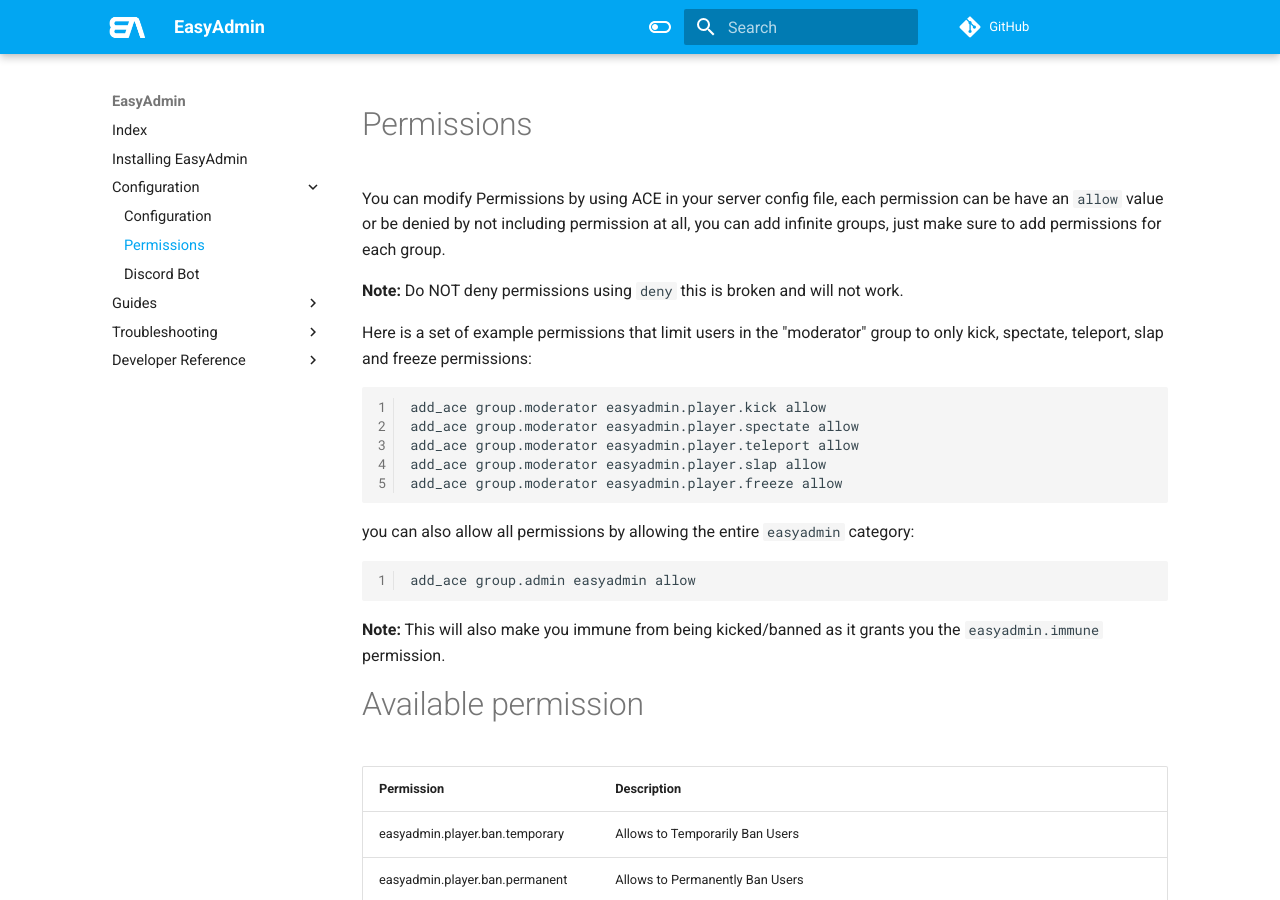
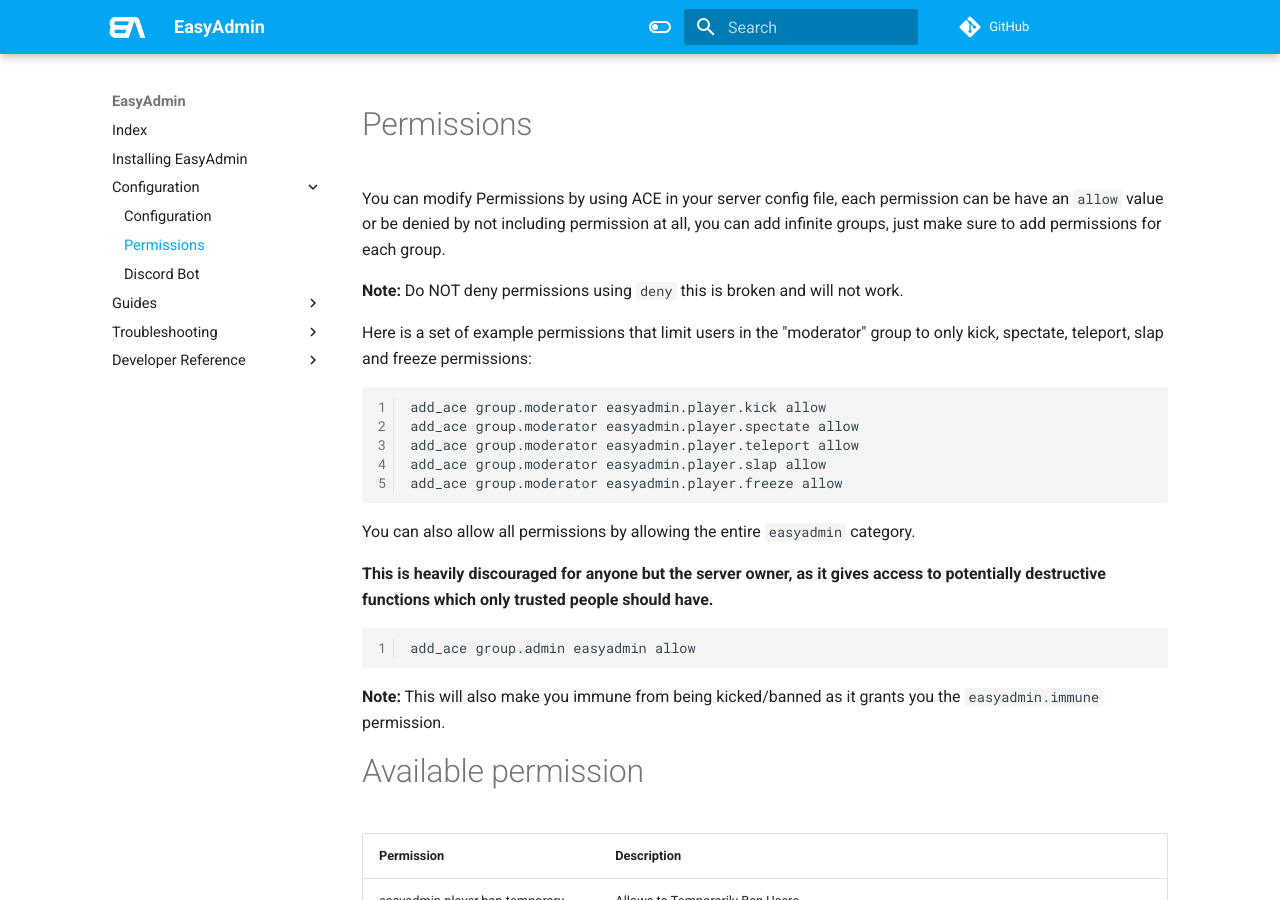
Before and after one commit to Blumlaut/EasyAdmin-docs, an MkDocs documentation site: the page built from docs/permissions.md, in a window 1280 px wide and 900 px high. Built offline with MkDocs 1.6.1 and Material for MkDocs 9.7.7, drawn with Linux system fonts in a browser that asks for light colours; comment, search, counter and statistics services are not loaded.

Commit message:
Update permissions.md

````diff
--- a/docs/permissions.md
+++ b/docs/permissions.md
@@ -14,7 +14,10 @@ add_ace group.moderator easyadmin.player.slap allow
 add_ace group.moderator easyadmin.player.freeze allow
 ```
 
-you can also allow all permissions by allowing the entire `easyadmin` category:
+You can also allow all permissions by allowing the entire `easyadmin` category.
+
+**This is heavily discouraged for anyone but the server owner, as it gives access to potentially destructive functions which only trusted people should have.**
+
 ```
 add_ace group.admin easyadmin allow
 ```
````
